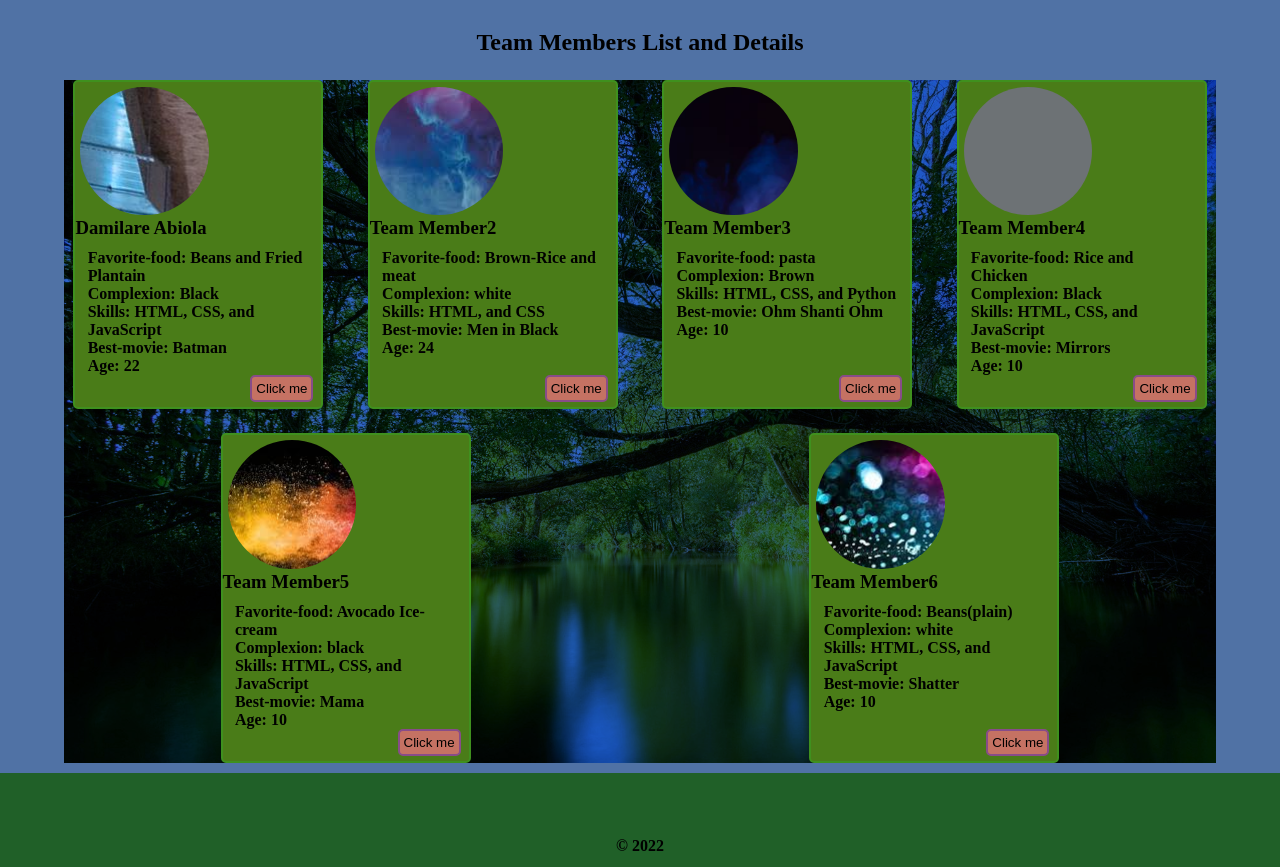
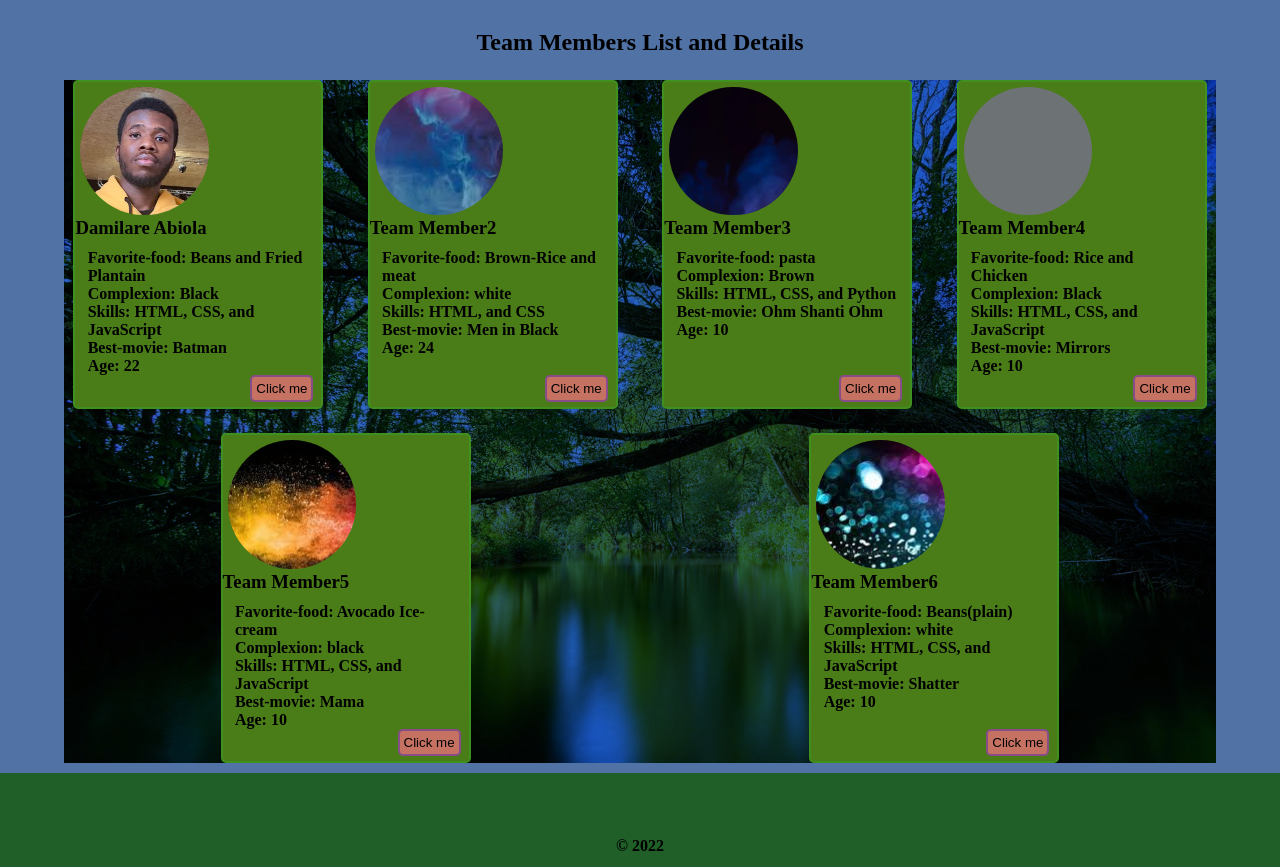
Before and after one commit to LDrex1/simple_js_DOM, a plain HTML site: page index.html in a window 1280 px wide. Shown: the part 40-907 px from the top of the page. Drawn offline with Linux system fonts and the light colour scheme.

Commit message:
styling image-div of #member1

```diff
--- a/team.css
+++ b/team.css
@@ -86,6 +86,11 @@ header > div {
   margin-bottom: 5px;
 }
 
+#member1 .image-div {
+  background-position: 53% 23%;
+  background-size: 300%;
+}
+
 footer {
   background: #206028;
   padding-top: 8vh;
```
